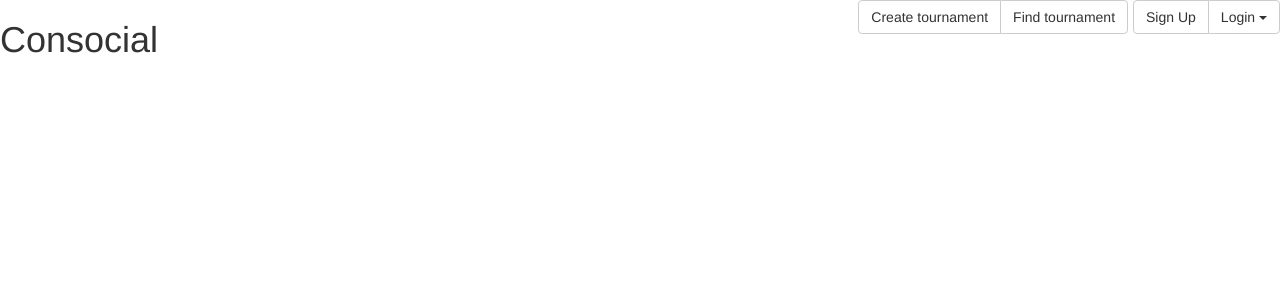
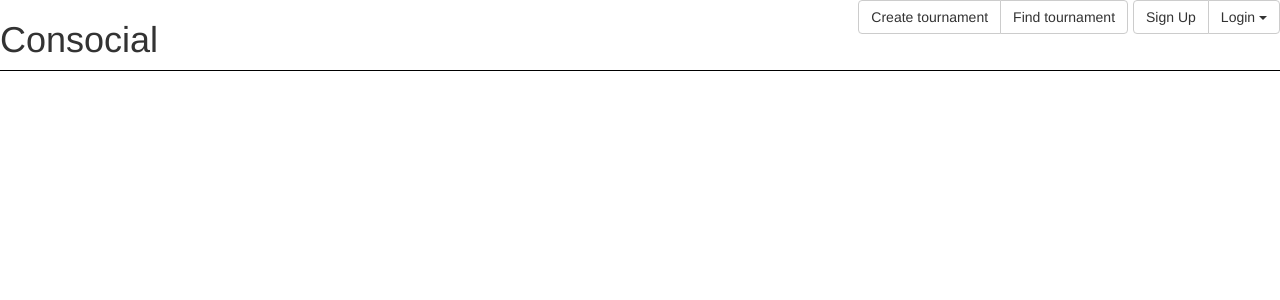
Before and after one commit to ommoss/LHL-finalproject, a React app in the folder consocial/: page / in a window 1280 px wide. Shown: the top 300 px of the page. Built offline with nearby package versions, Linux system fonts and the light colour scheme; no server answers.

Commit message:
Added border bottom to navBar

```diff
--- a/consocial/src/App.jsx
+++ b/consocial/src/App.jsx
@@ -13,10 +13,7 @@ class App extends React.Component {
    render() {
       return (
       <div>
-        <div>
-          <Nav></Nav>
-        </div>
-        <footer></footer>
+        <Nav></Nav>
       </div>
     );
   }
--- a/consocial/src/nav/Login.jsx
+++ b/consocial/src/nav/Login.jsx
@@ -15,7 +15,7 @@ import ControlLabel from 'react-bootstrap/lib/ControlLabel';
     return(
       <DropdownButton pullRight id = "login" title = "Login">
         <form>
-          <FormGroup controlId = "login">
+          <FormGroup controlId = "login" >
             <ControlLabel>Username</ControlLabel>
             <FormControl type = "text" />
             <ControlLabel>Password</ControlLabel>
--- a/consocial/src/nav/Nav.jsx
+++ b/consocial/src/nav/Nav.jsx
@@ -15,8 +15,7 @@ class Nav extends React.Component {
 
   render() {
     return(
-
-      <Row>
+      <Row id = "navBar">
         <Col xs={6} md={6}>
         <h1>Consocial</h1>
         </Col>
--- a/consocial/styles/home.scss
+++ b/consocial/styles/home.scss
@@ -1,2 +1,3 @@
-nav h1 { margin: 0; padding: 0; width: 50%; }
+nav h1 { margin: 0; padding: 0;}
 .navRight{float: right;}
+#navBar {border-bottom: 1px solid black;}
```
